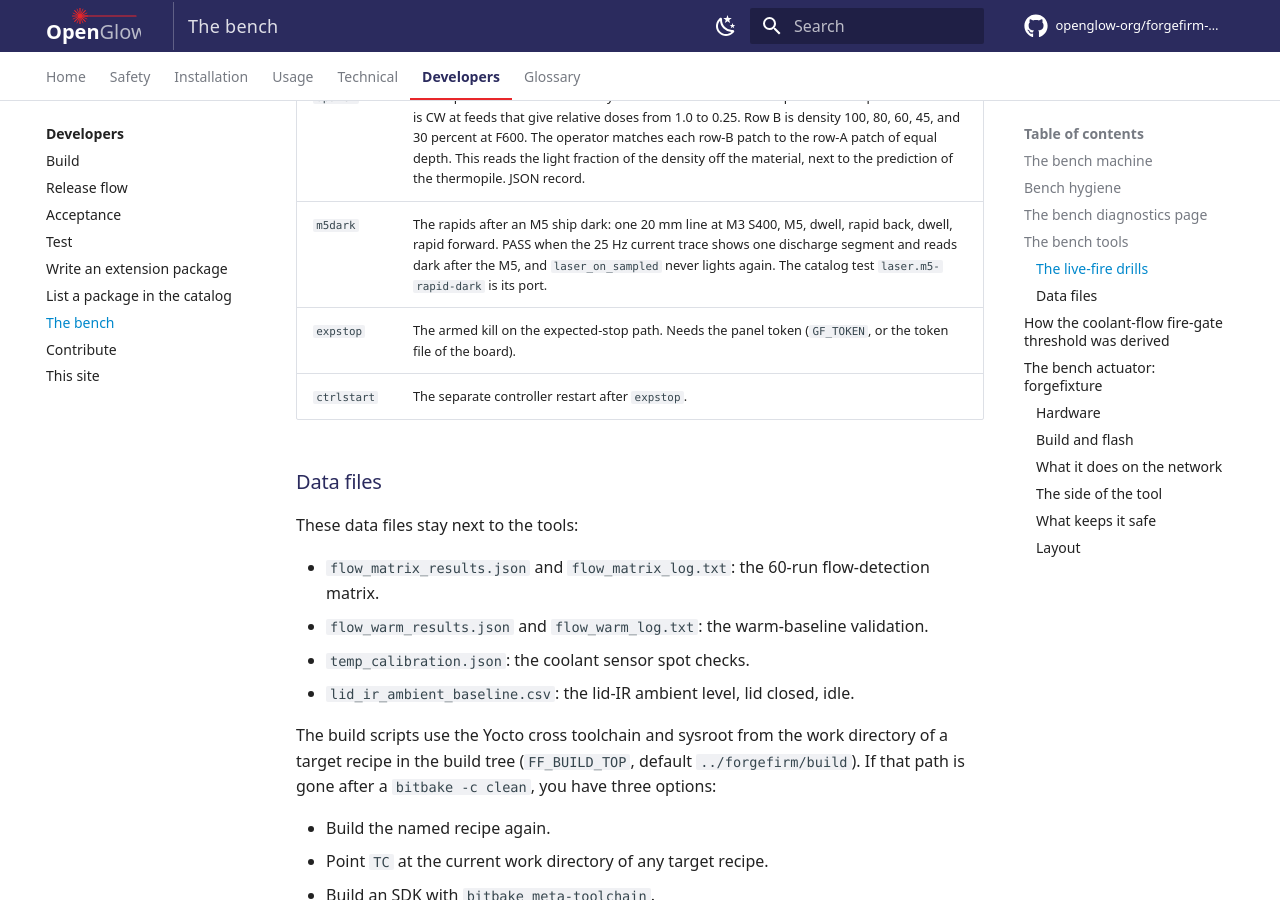
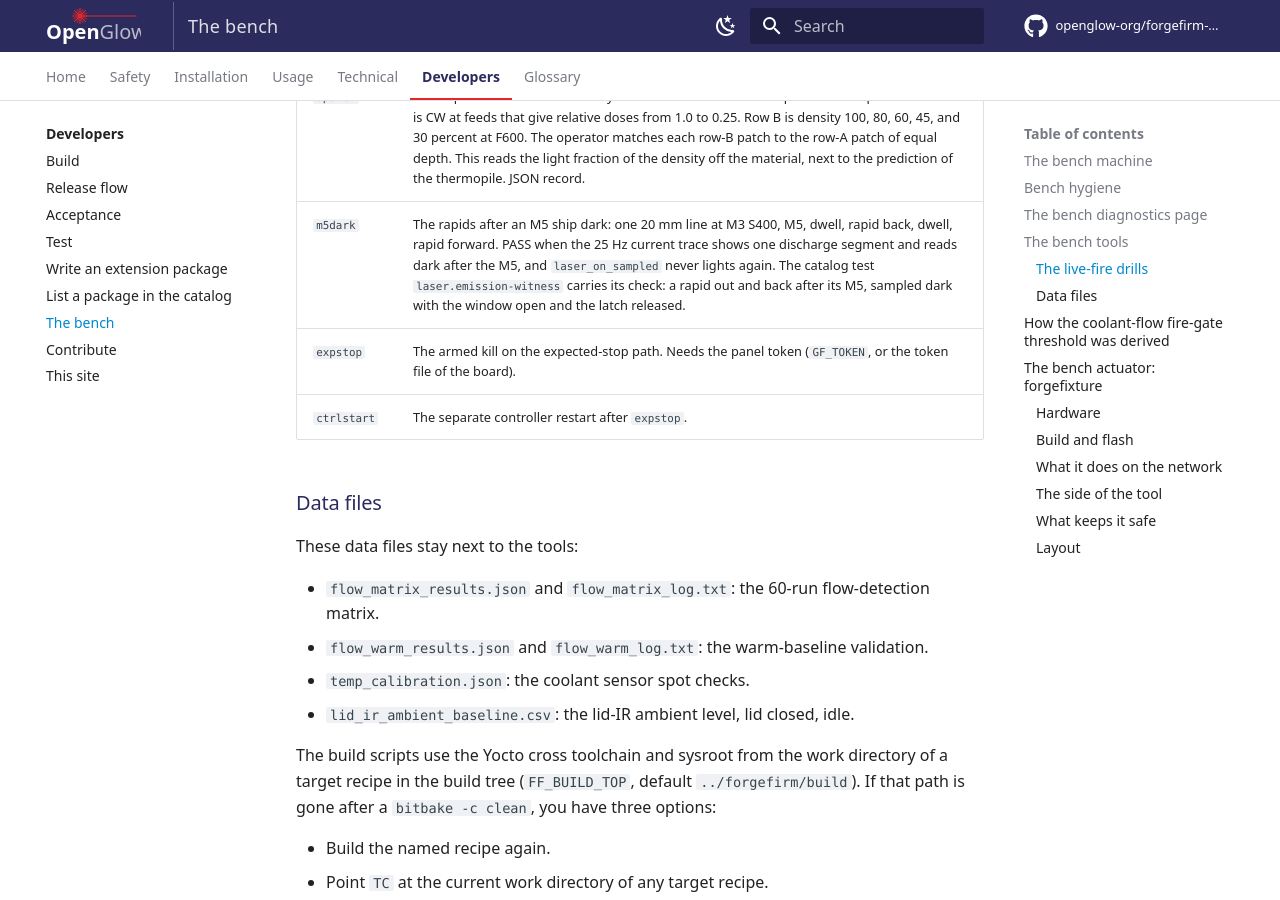
Before and after one commit to openglow-org/forgefirm-docs, an MkDocs documentation site: the page built from docs/developers/bench.md, in a window 1280 px wide and 900 px high, scrolled down 11389 px. Built offline with MkDocs 1.6.1 and Material for MkDocs 9.7.7, drawn with Linux system fonts in a browser that asks for light colours; comment, search, counter and statistics services are not loaded.

Commit message:
Test: the m5dark drill's check is carried by the emission witness
laser.m5-rapid-dark leaves the catalog; laser.emission-witness now runs
a rapid out and back after its M5 and samples it dark, with the window
open and the latch released. The bench page's m5dark row says so.

Proof: the style lint is clean on the page.

```diff
--- a/docs/developers/bench.md
+++ b/docs/developers/bench.md
@@ -224,7 +224,7 @@ From a host, stop them first.
 | `xycircle` | The same question for the eye: a dark rapid +X by an offset, one full circle of the given diameter (default 152.4 mm) from its top at S under M4 density, laser off, and a rapid back to the origin. One armed run per mode, each at its own offset. Reports the mode, tick and ramp, the discharge window against the expected time, and the HV current. |
 | `pcurve` | The laser performance-curve ladder: one 100 mm line for each level, at 10 mm/s under M3, with the laser off between rungs, and one mid-ladder rung repeated at the end. Reads `pic/hv_current` and the head thermopile `head/beam_detect_analog` from sysfs at about 25 Hz on the board. The thermopile is a scatter detector in the beam path before the final mirror, so it sees the beam, not the material. The drill brackets each rung on the Run and Idle states of the controller. For each rung it reports the current with a clipped-at-1023 flag, the thermopile delta over its laser-off baseline, and the in-line drift. Then it reports the normalized curve, the monotonicity, a line fit with its threshold intercept, and the drift of the repeated rung. JSON record with the raw trace in the bench data directory. The rungs follow `laser_power_model`; a comma-separated list overrides them. A curve measurement wants `$35` = 0. |
 | `dpatch` | The depth witness for the density curve: two rows of small serpentine-filled patches. Row A is CW at feeds that give relative doses from 1.0 to 0.25. Row B is density 100, 80, 60, 45, and 30 percent at F600. The operator matches each row-B patch to the row-A patch of equal depth. This reads the light fraction of the density off the material, next to the prediction of the thermopile. JSON record. |
-| `m5dark` | The rapids after an M5 ship dark: one 20 mm line at M3 S400, M5, dwell, rapid back, dwell, rapid forward. PASS when the 25 Hz current trace shows one discharge segment and reads dark after the M5, and `laser_on_sampled` never lights again. The catalog test `laser.m5-rapid-dark` is its port. |
+| `m5dark` | The rapids after an M5 ship dark: one 20 mm line at M3 S400, M5, dwell, rapid back, dwell, rapid forward. PASS when the 25 Hz current trace shows one discharge segment and reads dark after the M5, and `laser_on_sampled` never lights again. The catalog test `laser.emission-witness` carries its check: a rapid out and back after its M5, sampled dark with the window open and the latch released. |
 | `expstop` | The armed kill on the expected-stop path. Needs the panel token (`GF_TOKEN`, or the token file of the board). |
 | `ctrlstart` | The separate controller restart after `expstop`. |
 
```
